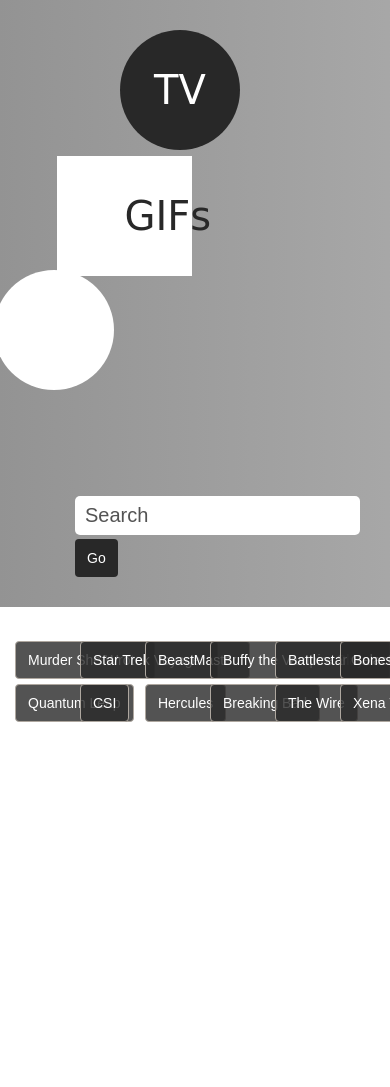
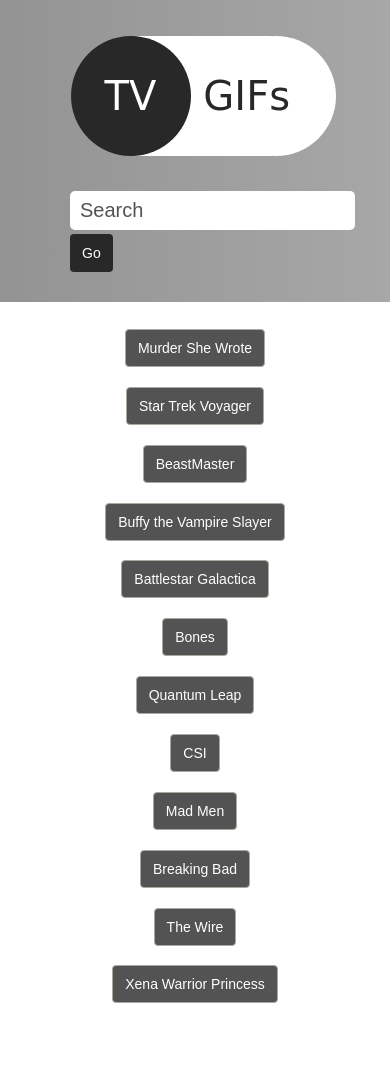
Before and after one commit to meyearwood/gif-site, a PHP site: page / in a window 390 px wide; the page is wider, and only the part inside the window is pictured. Before the commit the page ends 722 px from the top of that part, so only its background shows below. Run offline with PHP 8.4, Linux system fonts and the light colour scheme; some libraries are stand-ins or nearby versions; some web fonts are replaced.

Commit message:
css fixes

```diff
--- a/css/style.css
+++ b/css/style.css
@@ -26,11 +26,16 @@ input {
 	display: block;
 }
 .col-header-title {
-	padding: 1em 1em 1em 4em;
+	padding: 1em 1em 1em 5em;
+	min-width: 19em;
+	display: inline-block;
+	overflow: hidden;
 }
 .col-header-search {
-	padding: calc((6em - 38px)/2) 3em 1em 2.5em;
+	padding: calc((6em - 38px)/2) 5em 1em 2.5em;
+	display: inline-block;
 }
+
 .circle2 {
  	background-color: rgba(255, 255, 255, 1);
  	height: 4em;
@@ -76,25 +81,57 @@ input {
 	padding-top: calc((4em - 40px)/2);
 	position: relative;
 }
-#search {
-	color: rgba(40, 40, 40, .8);
-	border: none;
-	border-radius: 5px;
-	display: inline-block;
-	margin: 0 1em 0 0;
+.search-bar {
+	width: calc(235px + 1.5em);
+	float: right;
 }
 .btn-search {
 	background-color: rgba(40, 40, 40, 1);
 	color: rgba(255, 255, 255, 1);
 	border: none;
-	display: inline-block;
 	height: 38px;
 }
+#search {
+	color: rgba(40, 40, 40, .8);
+	border: none;
+	border-radius: 5px;
+	margin: 0 1em 0 0;
+}
+
+@media screen and (max-width: 1139px) {
+	.col-header-title, .col-header-search {
+		width: 100%;
+	}
+	.col-header-title {
+		padding-left: calc((100vw - 8.3em)/2);
+		padding-bottom: .5em;
+	}
+	.col-header-search {
+		padding-left: calc((100vw - (235px + .5em))/2);
+		padding-top: .5em;
+	}
+	.search-bar {
+		float: none;
+		display: inline-block;
+	}
+}
+
 .row-btn {
-	padding: 1em 0;
+	padding: .5em 0;
 }
 .col-btn {
 	text-align: center;
+	padding: .25em 0;
+}
+@media screen and (max-width: 992px) and (min-width: 586px) {
+	.col-btn {
+		width: 33%;
+	}
+}
+@media screen and (max-width: 585px) {
+	.col-btn {
+		width: 100%;
+	}
 }
 .btn-gif {
 	background-color: rgba(40, 40, 40, .8);
@@ -111,6 +148,23 @@ input {
 	color: rgba(40, 40, 40, 1);
 
 }
+@media screen and (max-width: 989px) and (min-width: 625px) {
+	.col-gif {
+		width: calc(33.3% - .25em);
+	}
+}
+@media screen and (max-width: 624px) and (min-width: 480px) {
+	.col-gif {
+		width: calc(50% - .25em);
+	}
+}
+@media screen and (max-width: 480px) {
+	.col-gif {
+		width: calc(100% - .25em);
+	}
+}
+
+
 
 .gif-thumb {
 	width: 100%;
--- a/gifs.html
+++ b/gifs.html
@@ -18,7 +18,7 @@
 
 	<div class="container-fluid container-header">
 		<div class="row row-header">
-			<div class="col col-xs-7 col-header-title">
+			<div class="col col-xs-6 col-header-title">
 				<div class="circle1">
 					<h2>TV</h2>
 				</div><!-- /div circle1 -->
@@ -28,7 +28,7 @@
 				<div class="circle2">
 				</div><!-- /div circle2 -->
 			</div><!-- /col-header-title -->
-			<div class="col col-xs-5 col-header-search">
+			<div class="col col-xs-6 col-header-search">
 				<div class="search-bar">
 					<input id="search" type="text" value="Search" />
 					<input type="button" class="btn btn-default btn-search" value="Go" />
--- a/js/app.js
+++ b/js/app.js
@@ -11,6 +11,7 @@ var showButtons;
 var gifThumbHeight;
 var gifThumbHeightNum;
 var imgHeightArr = [];
+var state;
 
 var shows = [
 	'Murder She Wrote',
@@ -21,7 +22,7 @@ var shows = [
 	'Bones',
 	'Quantum Leap',
 	'CSI',
-	'Hercules',
+	'Mad Men',
 	'Breaking Bad',
 	'The Wire',
 	'Xena Warrior Princess'
@@ -51,7 +52,7 @@ function ajaxQuery(event) {
 
 			console.log('animate url = ' + response.data[i].images.original.url);
 			console.log('still url = ' + response.data[i].images.original_still.url);
-			respCol = $('<div class="col col-xs-3 col-gif"><img class="gif-thumb" alt="" src="' + response.data[i].images.original_still.url + '" data-state="still" /><br /></div>');
+			respCol = $('<div class="col col-xs-3 col-gif"><img class="gif-thumb" id="img-' + i + '" alt="" src="' + response.data[i].images.original_still.url + '" data-state="still" /><br /></div>');
 			$('.gif-thumb').attr('data-animate', response.data[i].images.original.url);
 			$('.gif-thumb').attr('data-still', response.data[i].images.original_still.url);
 			console.log('col = ' + respCol);
@@ -65,31 +66,39 @@ function ajaxQuery(event) {
 				respCol.append('<span>rating: ' + hasRating + '</span>');
 			}
 			$('.row-gif').append(respCol);
-		}
-		// respCol.append('' + subject + '');
+			$('.col-gif').on('click', '.gif-thumb', function() {
+				console.log($(this) + 'data-animate ');
+				state = $(this).attr('data-state');
+				if (state == 'still'){
+                	$(this).attr('src', $(this).data('animate'));
+                	$(this).attr('data-state', 'animate');
+            	} else {
+                	$(this).attr('src', $(this).data('still'));
+                	$(this).attr('data-state', 'still');
+            	} // end if-else
+    		}); // end img on click
+		} // end for loop
 
+	}); // end .done function response
 
-
-
-
-
-	});
-}
+} // end ajaxQuery
 function imgHeight() {
 		imgHeightArr.sort(function(a, b) {
 			return b - a;
 		});
-		newImgHeight = imgHeightArr[0] * 255
+		imgWidth = $('.gif-thumb').width();
+		newImgHeight = imgHeightArr[0] * imgWidth;
 		$('.col-gif').css({'height': 'calc(' + newImgHeight + 'px + 30px + 1.5em)'});
-}
+} // end imgHeight
 
 $(document).ready(function() {
 
 	displayButtons();
 
 	$('.btn-gif').click(ajaxQuery);
+	$(window).on('resize', imgHeight);
 
-});
+}); // end document ready
 
 // page loads with header and start button
 // on click start button, load first question, start timer set interval
```
